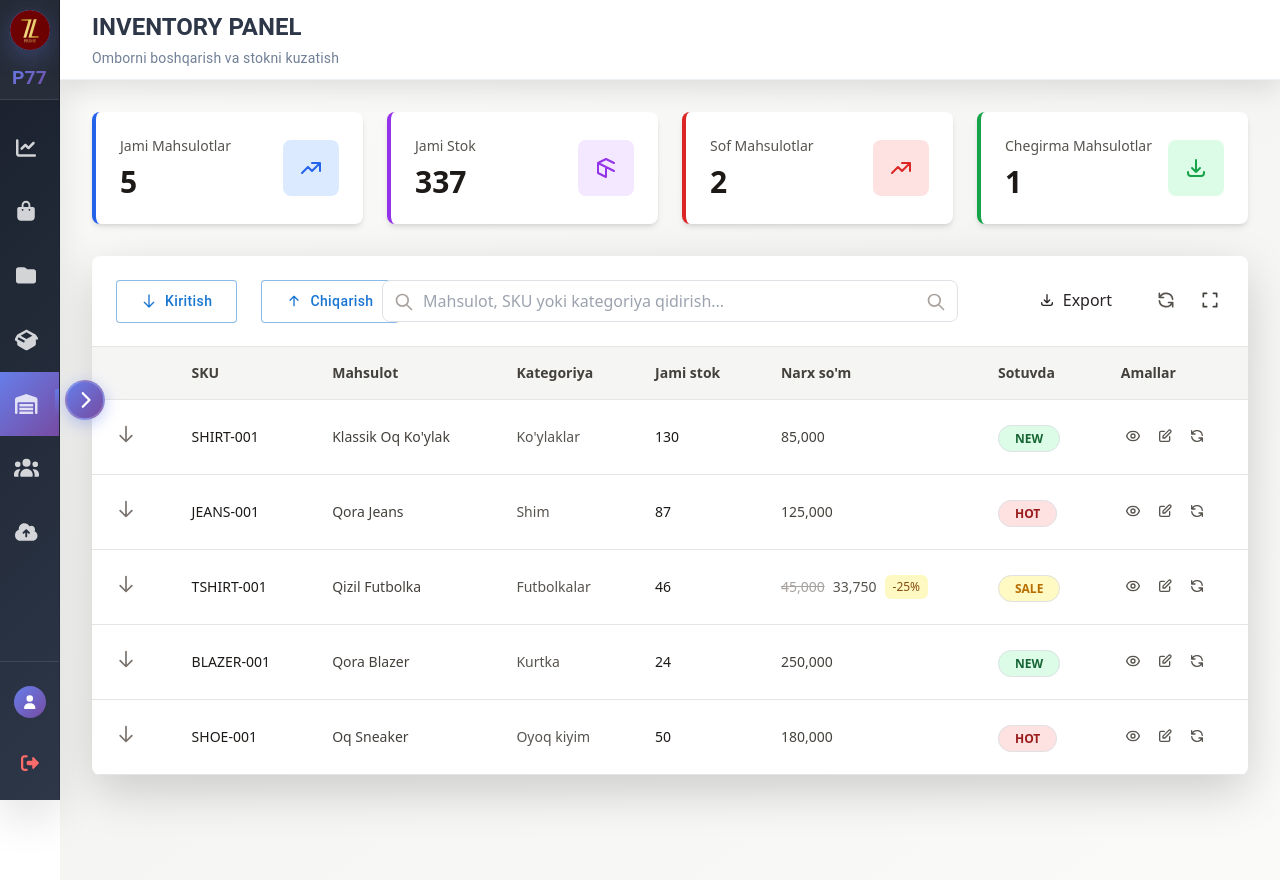
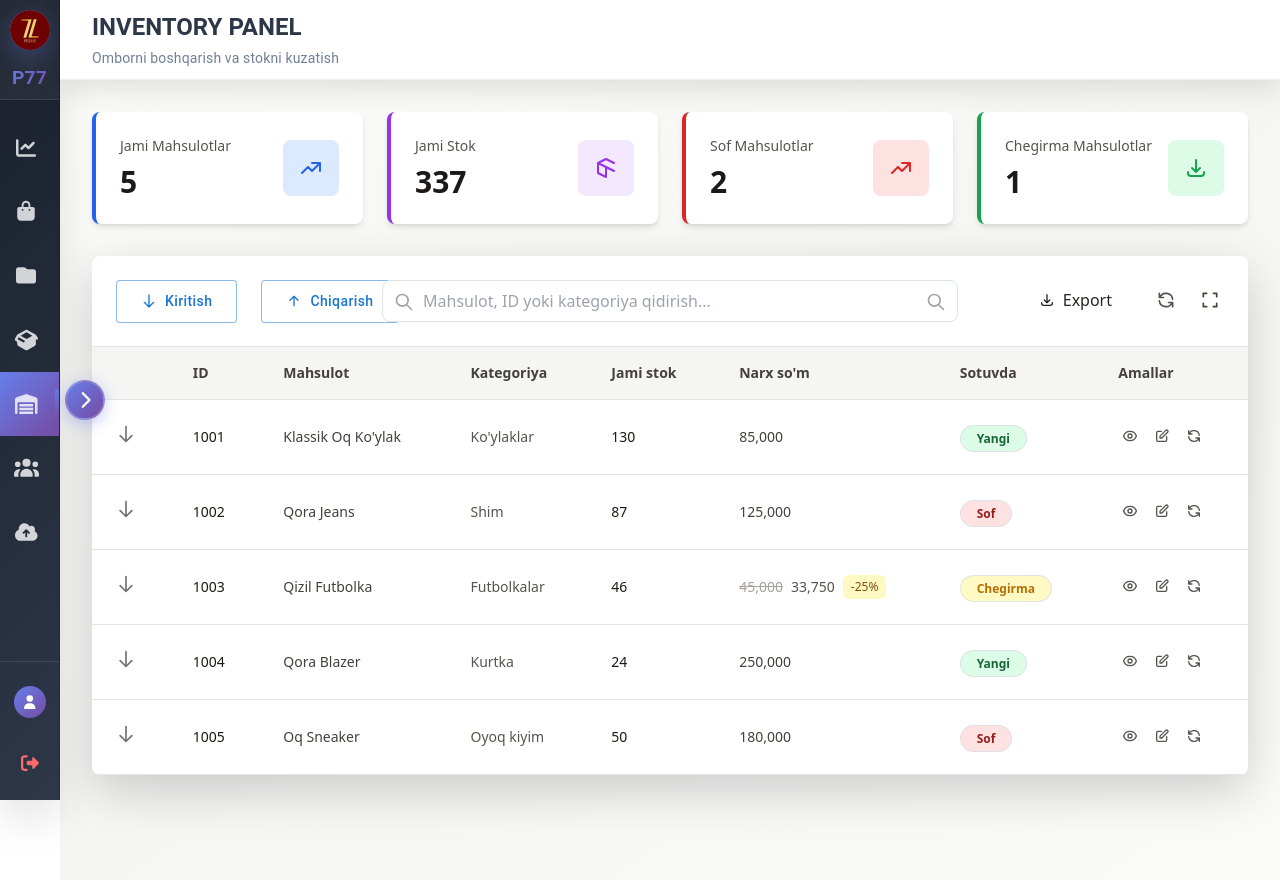
Before and after one commit to suhrob-qalandarov/prime-web-admin, a React (Create React App) app: page /warehouse in a window 1280 px wide. Built offline with nearby package versions, Linux system fonts and the light colour scheme.

Commit message:
Redesigned warehouse.jsx, replaced sku (String) with id (Long)

```diff
--- a/src/components/pages/warehouse/warehouse.jsx
+++ b/src/components/pages/warehouse/warehouse.jsx
@@ -5,9 +5,8 @@ import { Box, Modal, Button } from "@mui/material"
 
 const mockClothingProducts = [
     {
-        id: 1,
+        id: 1001,
         name: "Klassik Oq Ko'ylak",
-        sku: "SHIRT-001",
         category: "Ko'ylaklar",
         sizes: ["XS", "S", "M", "L", "XL", "XXL"],
         basePrice: 85000,
@@ -33,9 +32,8 @@ const mockClothingProducts = [
         },
     },
     {
-        id: 2,
+        id: 1002,
         name: "Qora Jeans",
-        sku: "JEANS-001",
         category: "Shim",
         sizes: ["28", "30", "32", "34", "36", "38"],
         basePrice: 125000,
@@ -61,9 +59,8 @@ const mockClothingProducts = [
         },
     },
     {
-        id: 3,
+        id: 1003,
         name: "Qizil Futbolka",
-        sku: "TSHIRT-001",
         category: "Futbolkalar",
         sizes: ["XS", "S", "M", "L", "XL", "XXL"],
         basePrice: 45000,
@@ -89,9 +86,8 @@ const mockClothingProducts = [
         },
     },
     {
-        id: 4,
+        id: 1004,
         name: "Qora Blazer",
-        sku: "BLAZER-001",
         category: "Kurtka",
         sizes: ["S", "M", "L", "XL", "XXL"],
         basePrice: 250000,
@@ -116,9 +112,8 @@ const mockClothingProducts = [
         },
     },
     {
-        id: 5,
+        id: 1005,
         name: "Oq Sneaker",
-        sku: "SHOE-001",
         category: "Oyoq kiyim",
         sizes: ["39", "40", "41", "42", "43", "44", "45"],
         basePrice: 180000,
@@ -177,7 +172,7 @@ const Warehouse = () => {
         const filtered = mockClothingProducts.filter(
             (item) =>
                 item.name.toLowerCase().includes(searchTerm.toLowerCase()) ||
-                item.sku.toLowerCase().includes(searchTerm.toLowerCase()) ||
+                item.id.toString().includes(searchTerm) ||
                 item.category.toLowerCase().includes(searchTerm.toLowerCase()),
         )
         setFilteredItems(filtered)
@@ -243,11 +238,11 @@ const Warehouse = () => {
     const getStatusLabel = (status) => {
         switch (status) {
             case "NEW":
-                return "NEW"
+                return "Yangi"
             case "HOT":
-                return "HOT"
+                return "Sof"
             case "SALE":
-                return "SALE"
+                return "Chegirma"
             default:
                 return status
         }
@@ -263,9 +258,9 @@ const Warehouse = () => {
 
     const handleExport = () => {
         const csv = [
-            ["SKU", "Mahsulot", "Kategoriya", "Jami Stok", "Narx", "Status", "Ombor"],
+            ["ID", "Mahsulot", "Kategoriya", "Jami Stok", "Narx", "Status", "Ombor"],
             ...filteredItems.map((item) => [
-                item.sku,
+                item.id,
                 item.name,
                 item.category,
                 getTotalStock(item),
@@ -436,7 +431,7 @@ const Warehouse = () => {
                             </svg>
                             <input
                                 type="text"
-                                placeholder="Mahsulot, SKU yoki kategoriya qidirish..."
+                                placeholder="Mahsulot, ID yoki kategoriya qidirish..."
                                 value={searchTerm}
                                 onChange={(e) => setSearchTerm(e.target.value)}
                                 onKeyPress={(e) => e.key === "Enter" && handleSearch()}
@@ -535,7 +530,7 @@ const Warehouse = () => {
                         <thead className="bg-stone-100 border-b border-stone-200">
                         <tr>
                             <th className="px-6 py-3 text-left text-sm font-semibold text-stone-700"></th>
-                            <th className="px-6 py-3 text-left text-sm font-semibold text-stone-700">SKU</th>
+                            <th className="px-6 py-3 text-left text-sm font-semibold text-stone-700">ID</th>
                             <th className="px-6 py-3 text-left text-sm font-semibold text-stone-700">Mahsulot</th>
                             <th className="px-6 py-3 text-left text-sm font-semibold text-stone-700">Kategoriya</th>
                             <th className="px-6 py-3 text-left text-sm font-semibold text-stone-700">Jami stok</th>
@@ -575,7 +570,7 @@ const Warehouse = () => {
                                                 )}
                                             </button>
                                         </td>
-                                        <td className="px-6 py-4 text-sm font-medium text-stone-900">{item.sku}</td>
+                                        <td className="px-6 py-4 text-sm font-medium text-stone-900">{item.id}</td>
                                         <td className="px-6 py-4 text-sm text-stone-700">{item.name}</td>
                                         <td className="px-6 py-4 text-sm text-stone-600">{item.category}</td>
                                         <td className="px-6 py-4 text-sm font-medium text-stone-900">{totalStock}</td>
@@ -667,7 +662,7 @@ const Warehouse = () => {
                                                                     key={size}
                                                                     className="bg-white border border-stone-200 rounded-lg p-3 text-center hover:border-stone-400 transition"
                                                                 >
-                                                                    <div className="text-xs font-medium text-stone-600 mb-1">{size}</div>
+                                                                    <div className="text-xs font-medium text-stone-600">{size}</div>
                                                                     <div className="text-lg font-bold text-stone-900">{item.stockBySize[size]}</div>
                                                                 </div>
                                                             ))}
@@ -741,7 +736,7 @@ const Warehouse = () => {
                                 <option value="">-- Mahsulot Tanlang --</option>
                                 {mockClothingProducts.map((product) => (
                                     <option key={product.id} value={product.id}>
-                                        {product.name} ({product.sku})
+                                        {product.name} (ID: {product.id})
                                     </option>
                                 ))}
                             </select>
@@ -904,8 +899,8 @@ const Warehouse = () => {
                                         <span className="font-medium text-stone-900">{selectedItem.name}</span>
                                     </div>
                                     <div className="flex justify-between">
-                                        <span className="text-stone-600">SKU:</span>
-                                        <span className="font-medium text-stone-900 font-mono">{selectedItem.sku}</span>
+                                        <span className="text-stone-600">ID:</span>
+                                        <span className="font-medium text-stone-900 font-mono">{selectedItem.id}</span>
                                     </div>
                                     <div className="flex justify-between">
                                         <span className="text-stone-600">Kategoriya:</span>
```
